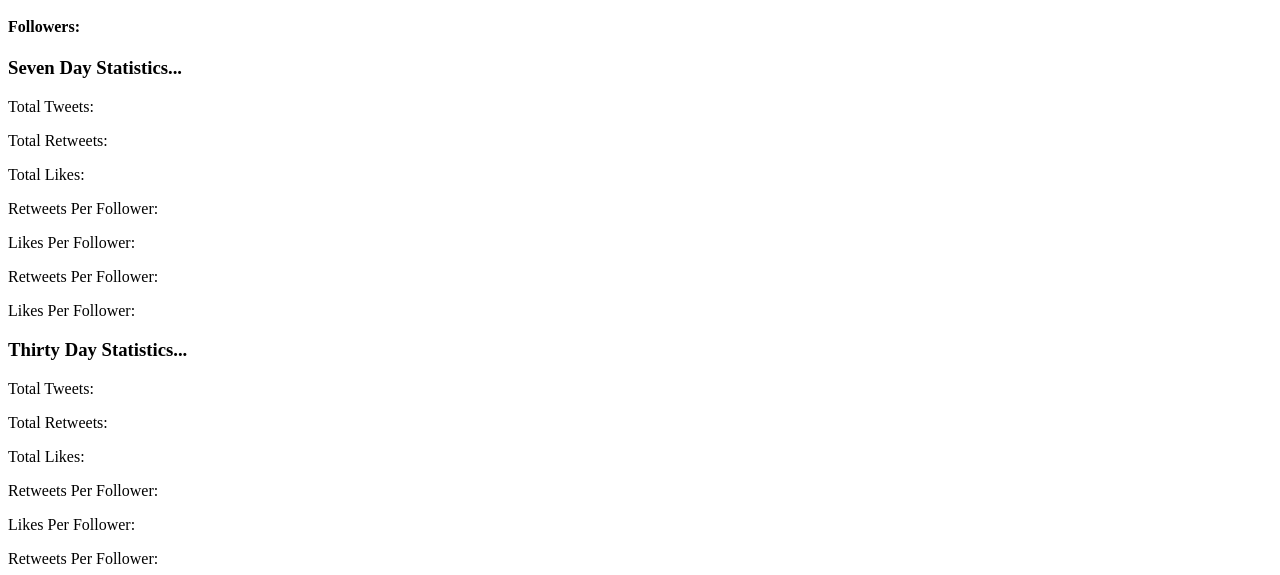
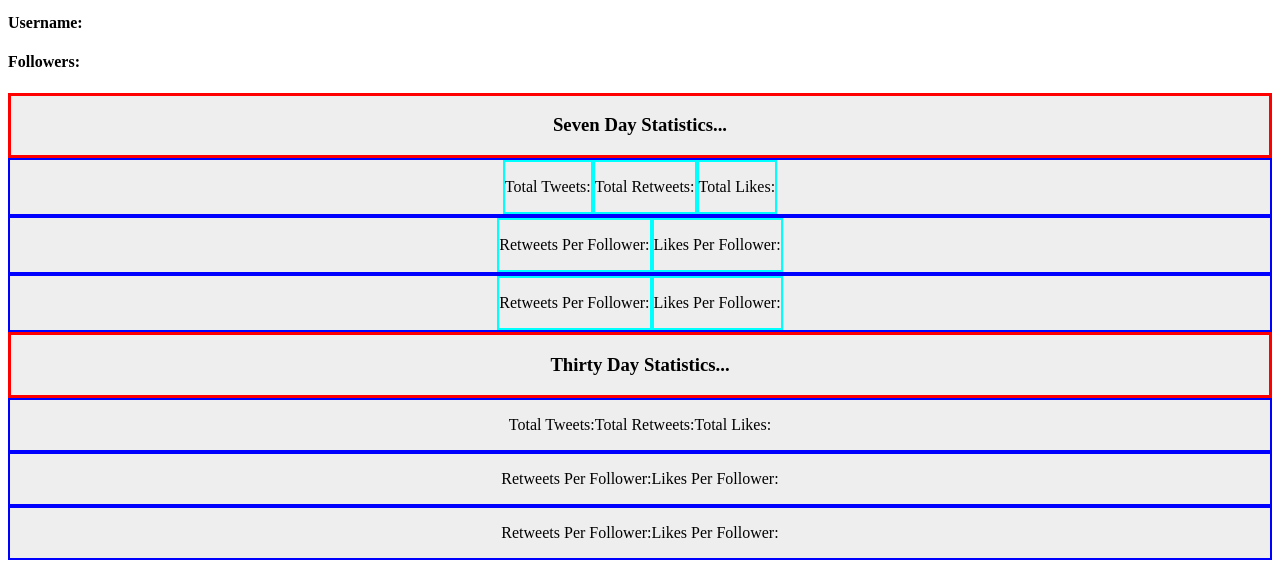
Before and after one commit to plutownium/compare-stuff, a plain HTML site: page comparison.html in a window 1280 px wide. Shown: the part 101-676 px from the top of the page. Drawn offline with nearby package versions, Linux system fonts and the light colour scheme; no server answers.

Commit message:
sprucing up html and css

```diff
--- /dev/null
+++ b/assets/comparison.css
@@ -0,0 +1,19 @@
+.container {
+	border: 2px solid blue;
+	background-color: #eeeeee;
+	display: flex;
+	justify-content: center;
+}
+
+.container div {
+	border: 2px solid cyan;
+}
+
+.container-main {
+}
+
+.header {
+	border: 3px solid red;
+	background-color: #eeeeee;
+	text-align: center;
+}
--- a/assets/comparison.js
+++ b/assets/comparison.js
@@ -24,6 +24,9 @@ function getSevenDaysResults(user) {
 
 	axios.get(url_seven).then((x) => {
 		console.log(url_seven);
+		usernameTag.innerHTML = x.data.username;
+		followerCount.innerHTML = x.data.followers;
+
 		totalTweets.innerHTML = x.data.total_tweets;
 		totalRetweets.innerHTML = x.data.total_retweets;
 		totalLikes.innerHTML = x.data.total_likes;
@@ -39,6 +42,9 @@ function getThirtyDaysResults(user) {
 
 	axios.get(url_thirty).then((x) => {
 		console.log(url_thirty);
+		usernameTag.innerHTML = x.data.username;
+		followerCount.innerHTML = x.data.followers;
+
 		totalTweets30.innerHTML = x.data.total_tweets;
 		totalRetweets30.innerHTML = x.data.total_retweets;
 		totalLikes30.innerHTML = x.data.total_likes;
@@ -55,10 +61,10 @@ const thirtyDays = "http://127.0.0.1:5000/user/rolypolyistaken/days=30";
 // console.log(axios.get(sevenDays).then((x) => console.log(x)));
 // console.log(axios.get(thirtyDays).then((x) => console.log(x)));
 
-axios.get(sevenDays).then((x) => {
-	console.log(x.data.like_per_tweet);
-	axios.get(thirtyDays).then((x) => console.log(x.data.like_per_tweet));
-});
+// axios.get(sevenDays).then((x) => {
+// 	console.log(x.data.like_per_tweet);
+// 	axios.get(thirtyDays).then((x) => console.log(x.data.like_per_tweet));
+// });
 
-// getSevenDaysResults("rolypolyistaken");
-// getThirtyDaysResults("rolypolyistaken");
+getSevenDaysResults("rolypolyistaken");
+getThirtyDaysResults("rolypolyistaken");
--- a/comparison.html
+++ b/comparison.html
@@ -4,50 +4,89 @@
 		<meta charset="UTF-8" />
 		<meta name="viewport" content="width=device-width, initial-scale=1.0" />
 		<title>The Comparison Page</title>
+		<link rel="stylesheet" type="text/css" href="assets/comparison.css" />
 		<script src="https://unpkg.com/axios/dist/axios.min.js"></script>
 		<script src="assets/comparison.js" defer></script>
 	</head>
 	<body>
+		<div class="header">
 			<h1>Your Engagement Statistics...</h1>
+		</div>
 
+		<div class="container-main">
+			<div>
 				<h4>Username:</h4>
 				<p id="username"></p>
+			</div>
+			<div>
 				<h4>Followers:</h4>
 				<p id="follower_count"></p>
+			</div>
+		</div>
 
+		<div class="header">
 			<h3>Seven Day Statistics...</h3>
+		</div>
 
+		<div class="container">
+			<div>
 				<p>Total Tweets:</p>
 				<span id="total_tweets"></span>
+			</div>
+			<div>
 				<p>Total Retweets:</p>
 				<span id="total_retweets"></span>
+			</div>
+			<div>
 				<p>Total Likes:</p>
 				<span id="total_likes"></span>
+			</div>
+		</div>
+		<div class="container">
+			<div>
 				<p>Retweets Per Follower:</p>
 				<span id="retweets_per_follower"></span>
+			</div>
+			<div>
 				<p>Likes Per Follower:</p>
 				<span id="likes_per_follower"></span>
+			</div>
+		</div>
+		<div class="container">
+			<div>
 				<p>Retweets Per Follower:</p>
 				<span id="retweet_per_tweet"></span>
+			</div>
+			<div>
 				<p>Likes Per Follower:</p>
 				<span id="like_per_tweet"></span>
+			</div>
+		</div>
 
+		<div class="header">
 			<h3>Thirty Day Statistics...</h3>
+		</div>
 
+		<div class="container">
 			<p>Total Tweets:</p>
 			<p id="total_tweets_30"></p>
 			<p>Total Retweets:</p>
 			<p id="total_retweets_30"></p>
 			<p>Total Likes:</p>
 			<p id="total_likes_30"></p>
+		</div>
+		<div class="container">
 			<p>Retweets Per Follower:</p>
 			<p id="retweets_per_follower_30"></p>
 			<p>Likes Per Follower:</p>
 			<p id="likes_per_follower_30"></p>
+		</div>
+		<div class="container">
 			<p>Retweets Per Follower:</p>
 			<p id="retweet_per_tweet_30"></p>
 			<p>Likes Per Follower:</p>
 			<p id="like_per_tweet_30"></p>
+		</div>
 
 		<h1>Compare to...</h1>
 		<p>more placeholder text</p>
```
Lines whose indentation alone changed are shown as unchanged.
